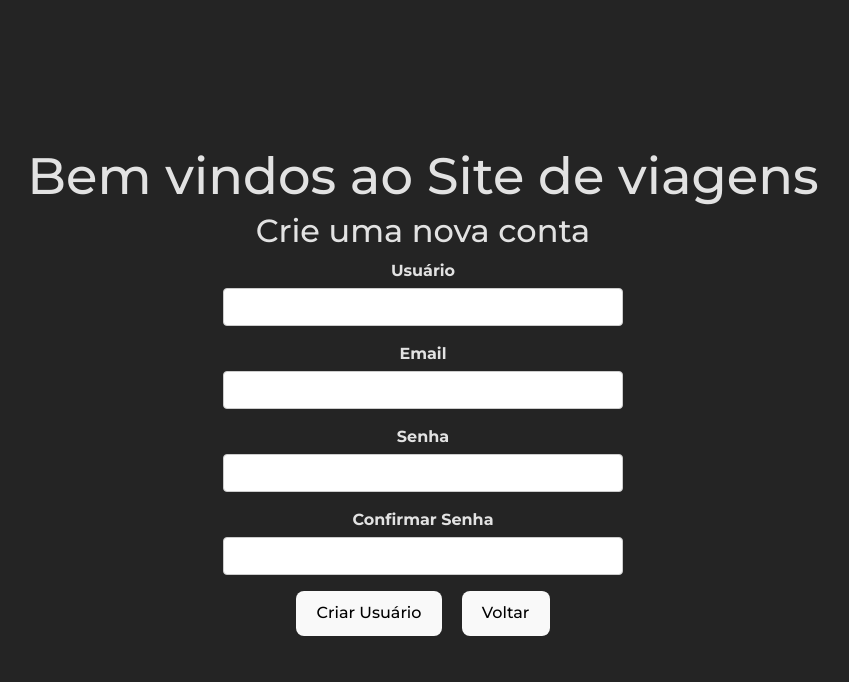
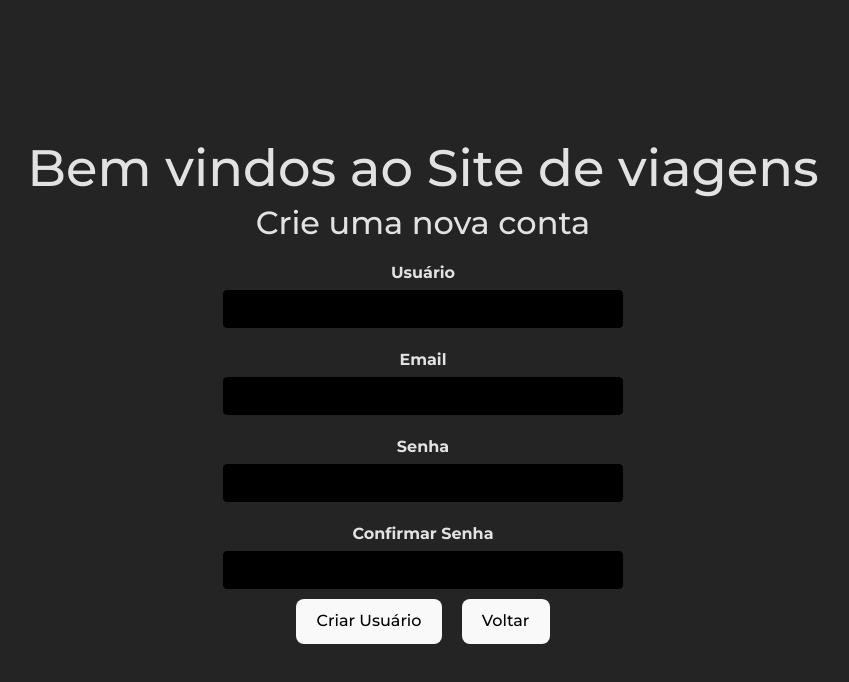
Before and after one commit to Brenovnc/TrabalhoFinalWeb, a React (Vite) app in the folder Front/: page /criar-user in a window 1280 px wide. Shown: the top 682 px of the page, without its empty margins (217-1066 px from the left). Built offline with nearby package versions, Linux system fonts and the light colour scheme.

Commit message:
Criando um componente para os inputs do login e createUser e adicionando a dependência react-toaster para aparecer mensagens de erro

```diff
--- a/Front/package.json
+++ b/Front/package.json
@@ -20,6 +20,7 @@
     "react-dom": "^18.3.1",
     "react-hook-form": "^7.52.0",
     "react-router-dom": "^6.24.0",
+    "react-toastify": "^10.0.5",
     "yup": "^1.4.0"
   },
   "devDependencies": {
--- a/Front/src/App.jsx
+++ b/Front/src/App.jsx
@@ -2,14 +2,20 @@ import { useState } from 'react'
 import Home from './componentes/Home';
 import 'bootstrap/dist/css/bootstrap.min.css';
 import './App.css'
+
+// Para a mensagem de erro da tela de login funcionar
+import { ToastContainer } from 'react-toastify';
+import 'react-toastify/dist/ReactToastify.css';
 
 function App() {
   const [count, setCount] = useState(0)
 
   return (
     <>
+      {/* O ToastContainer é necessário ser colocado aqui para realizar
+      mensagens de erro que aparecem no canto direito na tela de login */}
+      <ToastContainer />
       <h1>Bem vindos ao Site de viagens </h1>
-
       <Home />
     </>
   )
--- a/Front/src/componentes/auth/CreateUser.jsx
+++ b/Front/src/componentes/auth/CreateUser.jsx
@@ -5,6 +5,7 @@ import { yupResolver } from "@hookform/resolvers/yup"; // npm i @hookform/resolv
 import * as yup from "yup"; // npm i yup
 import axios from 'axios'; // npm i axios
 import { useNavigate, Navigate } from 'react-router-dom'; // Import useNavigate
+import InputField from './InputField';
 
 const schema = yup.object({
     username: yup.string().required('Usuário obrigatório'),
@@ -47,27 +48,20 @@ export default function CreateUser() {
         <>
             <h2>Crie uma nova conta</h2>
             <form onSubmit={handleSubmit(submit)} noValidate>
-                <div className="input-container">
-                    <label htmlFor="username">Usuário</label>
-                    <input type="text" id="username" {...register('username')} />
-                    <p className='erro'>{errors.username?.message}</p>
-                </div>
-                <div className="input-container">
-                    <label htmlFor="email">Email</label>
-                    <input type="text" id="email" {...register('email')} />
-                    <p className='erro'>{errors.email?.message}</p>
-                </div>
-                <div className="input-container">
-                    <label htmlFor="password">Senha</label>
-                    <input type="password" id="password" {...register('password')} />
-                    <p className='erro'>{errors.password?.message}</p>
-                </div>
-                <div className="input-container">
-                    <label htmlFor="passwordConf">Confirmar Senha</label>
-                    <input type="password" id="passwordConf" {...register('passwordConf')} />
-                    <p className='erro'>{errors.passwordConf?.message}</p>
-                </div>
-                <div className="button-container">
+
+                <InputField id="username" type="text" label="Usuário"
+                            register={register("username")} error={errors.username}/>
+
+                <InputField id="email" type="text" label="Email"
+                            register={register("email")} error={errors.email}/>
+
+                <InputField id="password" type="password" label="Senha"
+                            register={register("password")} error={errors.password}/>
+
+                <InputField id="passwordConf" type="password" label="Confirmar Senha"
+                            register={register("passwordConf")} error={errors.passwordConf}/>
+
+                <div class='button-container'>
                     <button type="submit">Criar Usuário</button>
                     <button type="button" onClick={handleBack}>Voltar</button>
                 </div>
--- /dev/null
+++ b/Front/src/componentes/auth/InputField.jsx
@@ -0,0 +1,55 @@
+// https://fkhadra.github.io/react-toastify/introduction/ -> Como usar react Toastify
+import React, { useEffect } from 'react';
+import { toast } from 'react-toastify';
+import 'react-toastify/dist/ReactToastify.css';
+
+function InputField({ id, type, label, register, error }) {
+    // Mostrar o toast de erro
+    useEffect(() => {
+        if (error) {
+            toast.error(error.message, {
+                position: "top-right",
+                autoClose: 1000,
+                hideProgressBar: false,
+                closeOnClick: false,
+                pauseOnHover: true,
+                draggable: true,
+                progress: undefined,
+                theme: "dark",
+            });
+        } else {
+            toast.dismiss(); // Fechar o toast quando o erro for corrigido
+        }
+    }, [error]); // Dispara sempre que houver uma mudança no 'error'
+
+    // Estilos para o input
+    const inputStyle = {
+        borderColor: error ? 'red' : 'black', // if ternário: Se error, borda fica red, senão black
+        background: error ? 'rgb(57, 28, 28)' : 'black',
+    };
+
+    return (
+        <div className="div-InputField">
+            <label htmlFor={id}>{label}</label>
+            <input type={type} style={inputStyle} id={id} {...register}/>
+        </div>
+    );
+}
+
+export default InputField;
+
+// // ===== ESSA FOI A PRIMEIRA VERSÃO, QUE NÃO MUDA NADA =====
+// function InputField({ id, type, label, register, error}) {
+//     return (
+//         <div class="div-InputField">
+//             <label htmlFor={id}>{label}</label>
+//             <input
+//                 type={type}
+//                 id={id}
+//                 {...register}
+//             />
+//             {/* Só renderiza a div erro se erro existir */}
+//             {error && <div class="erro">{error.message}</div>}
+//         </div>
+//     );
+// }
--- a/Front/src/componentes/auth/LoginUser.jsx
+++ b/Front/src/componentes/auth/LoginUser.jsx
@@ -6,6 +6,7 @@ import * as yup from "yup";
 import axios from 'axios';
 import { useState } from 'react';
 import { Link, Navigate } from 'react-router-dom';
+import InputField from './InputField';
 
 //Objeto para validação de campos com yup
 const schema = yup.object({
@@ -49,16 +50,11 @@ export default function LoginUser(){
             <h2>Entre e planeje sua viagem</h2>
             <form onSubmit={handleSubmit(submit)} noValidate>
 
-                <label htmlFor="email" placeholder="email">Email</label>
-                <input type="text" id="email" {...register('email')} />
+                {/* Cria diretamente um label, um input e uma mensagem de erro que recebe o erro emitido pelo yup*/}
+                <InputField id="email" type="text" label="Email" register={register('email')} error={errors.email}/>
+                <InputField id="password" type="password" label="Senha" register={register('password')} error={errors.password}/>
+                <button>Entrar</button>
 
-                <p className='erro'>{errors.email?.message}</p>
-
-                <label htmlFor="password">Senha</label>
-                <input type="password" id="password" {...register('password')}/>
-                <p className='erro'>{errors.password?.message}</p>
-
-                <button>Entrar</button>
             </form>
             <p className="server-response">{msg}</p>
             <div className="realizar-cadastro">
--- a/Front/src/styles/CreateUser.css
+++ b/Front/src/styles/CreateUser.css
@@ -96,3 +96,18 @@ button {
     padding: 0pc 5px;
     margin-top: 10px;
 }
+
+.div-InputField {
+    margin: 10px 0px;
+}
+
+.div-InputField {
+    position: relative;
+}
+
+.error-tooltip {
+    margin-left: 5px;
+    color: red;
+    cursor: pointer;
+    font-weight: bold;
+}
```
Also changed, not shown: 1 other file (tests, documents, lock files or other folders).
